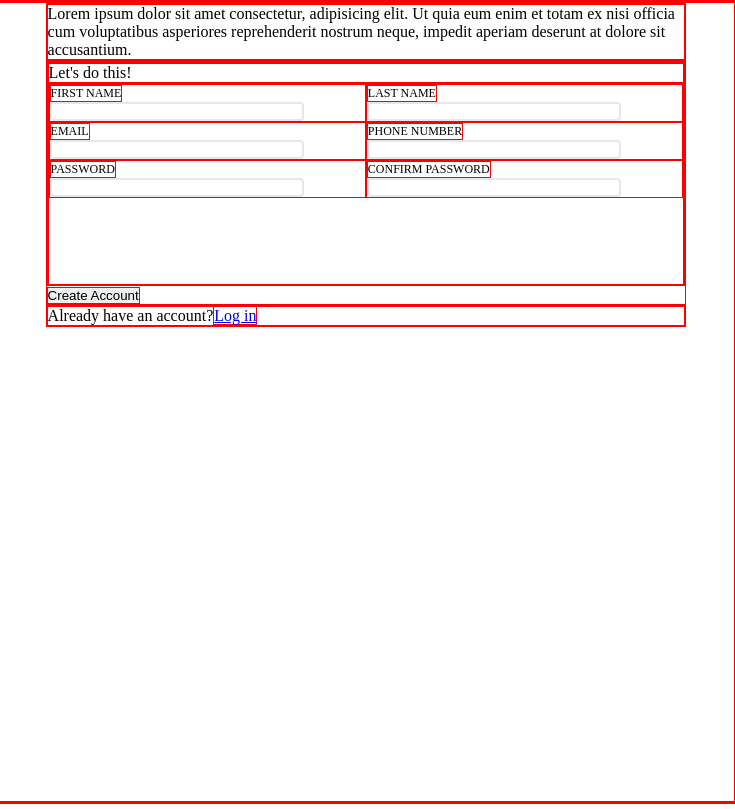
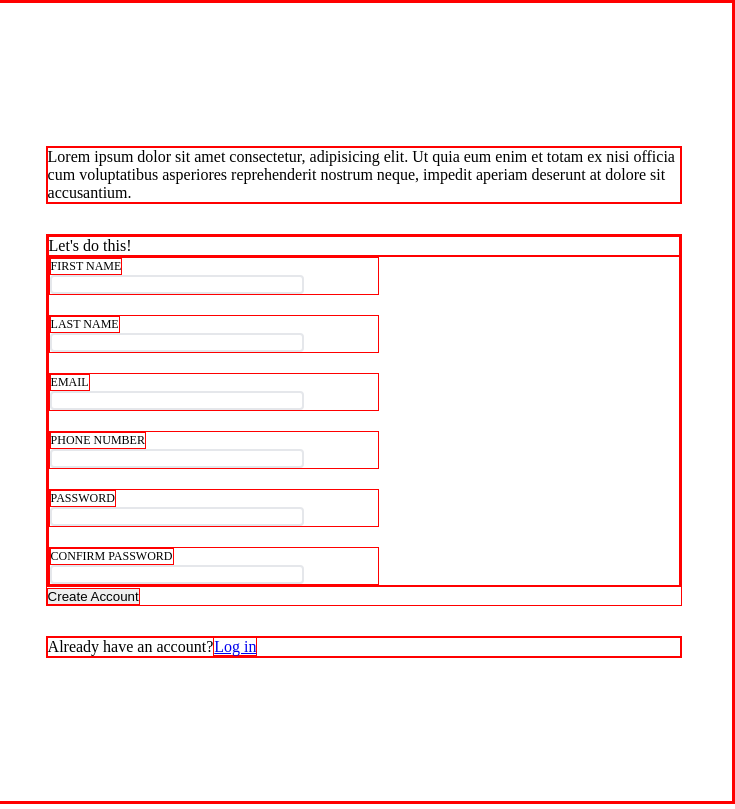
Before and after one commit to Al-Brocoy/top_repo_al_wsl, a plain HTML site: page index.html in a window 1280 px wide. Shown: the full height of the page, 545-1280 px from the left. Drawn offline with Linux system fonts and the light colour scheme.

Commit message:
Finish right-side layout

```diff
--- a/style.css
+++ b/style.css
@@ -5,9 +5,8 @@
 
 }
 body {
-
-    width: 100vw;
-    height: 100vh;
+    max-width: 100vw;
+    max-height: 100vh;
     display: flex;
 
 }
@@ -35,6 +34,10 @@ body {
 .right-side  {
     width: 70vw;
     padding: 0 50px;
+    display: flex;
+    flex-direction: column;
+    gap: 30px;
+    justify-content: center;
 }
 
 #leaf-bg {
@@ -43,21 +46,20 @@ body {
 
 .input-fields {
     display: flex;
-    height: 200px;
+    height: fit-content;
     flex-wrap: wrap;
     align-content: flex-start;
-
-
+    gap: 20px 200px;
+    padding-right: 300px;
 }
 .input-fields > div {
     height: fit-content;
     display: flex;
     flex-direction: column;
     flex: 1;
+
 }
-.input-fields:nth-child(odd){
-    margin-right: 30px;
-}
+
 
 label {
     font-size: 12px;
```
